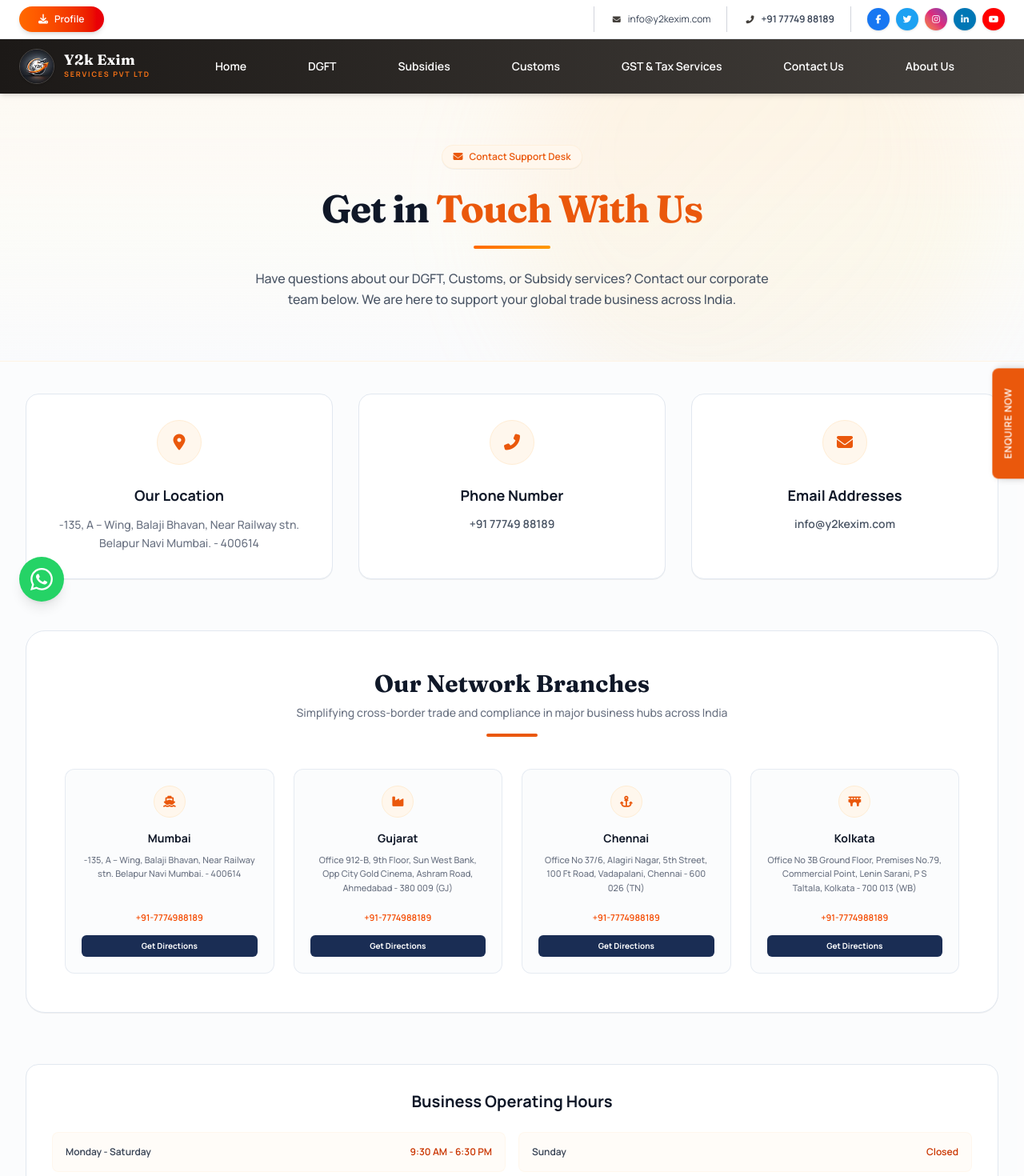
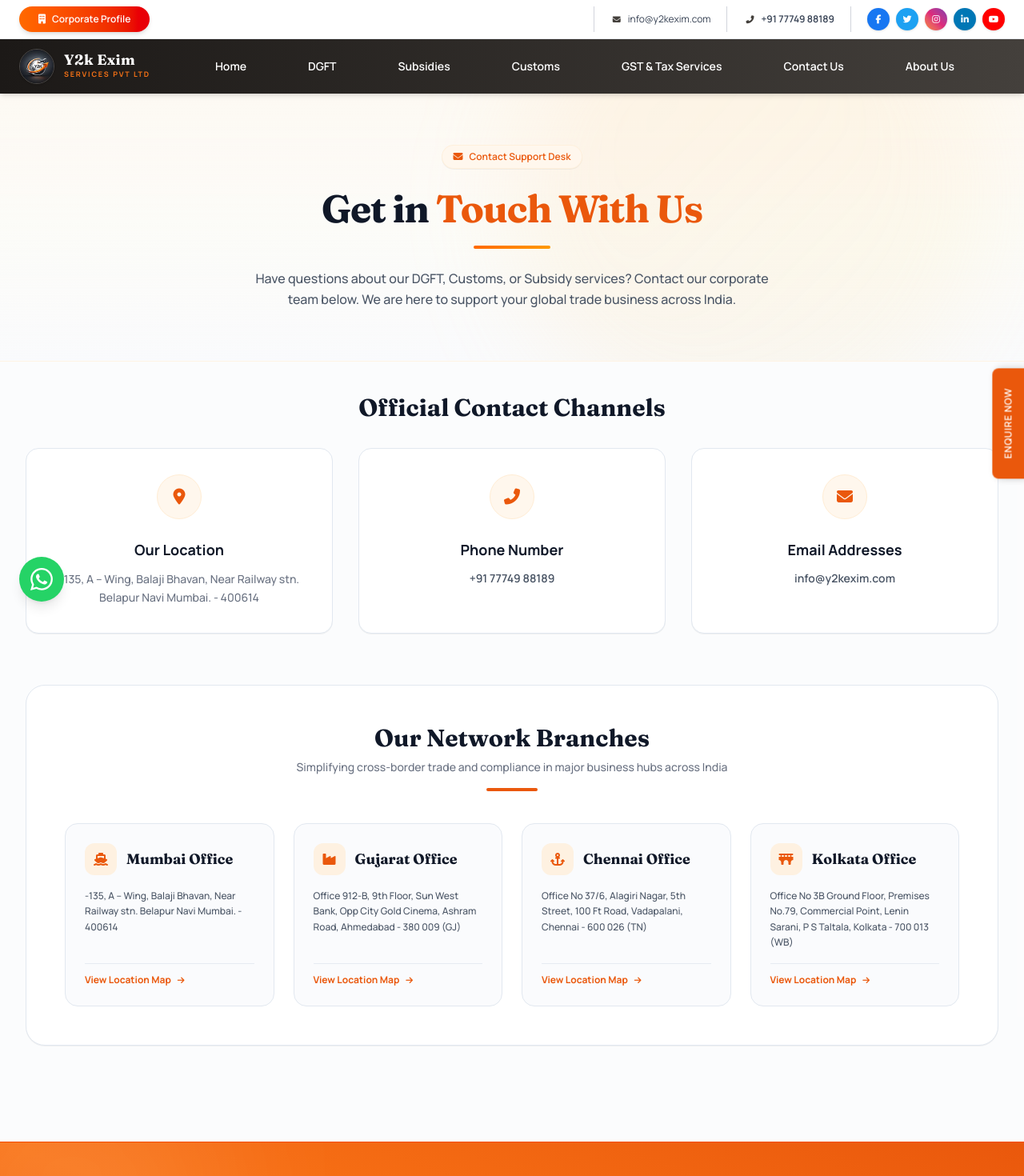
Before and after one commit to Sahilwagh03/Y2K-Exim, a Next.js app: page /contact-us in a window 1280 px wide. Shown: the top 1470 px of the page at 80% size. Built offline with nearby package versions, Linux system fonts and the light colour scheme.

Commit message:
feat: add new pages for taxation, contact, about, and consultancy services with site-wide metadata and schema markup.

```diff
--- a/app/Customs-House-Agent-Services/page.tsx
+++ b/app/Customs-House-Agent-Services/page.tsx
@@ -3,14 +3,14 @@
 import JsonLd from "@/components/JsonLd";
 
 export const metadata: Metadata = {
-  title: "Customs House Agent (CHA) Services & ICEGATE Clearance | Nhava Sheva, Mundra",
+  title: "Customs House Agent Services",
   description:
-    "Licensed Customs House Agent (CHA) services by Y2K Exim. Import-export customs clearance, ICEGATE filing, MOOWR duty deferral, AEO certification, AD Code registration, and port logistics in India.",
+    "Licensed Customs House Agent (CHA) services for import-export clearance, ICEGATE filing, MOOWR scheme, AEO certification, and logistics.",
   alternates: {
     canonical: "/Customs-House-Agent-Services",
   },
   openGraph: {
-    title: "Customs House Agent (CHA) Services & Compliance Hub | Y2K Exim",
+    title: "Customs House Agent Services | Y2K Exim",
     description:
       "Reliable customs clearing, freight logistics, ICEGATE filing, and AEO certification in Nhava Sheva, Mundra, Chennai, and PAN India.",
     url: "https://www.y2kexim.com/Customs-House-Agent-Services",
--- a/app/Taxation/page.tsx
+++ b/app/Taxation/page.tsx
@@ -3,14 +3,14 @@
 import JsonLd from "@/components/JsonLd";
 
 export const metadata: Metadata = {
-  title: "Corporate GST & Income Tax Advisory Services | CA Consultants India",
+  title: "Corporate Tax & GST Advisory",
   description:
-    "Comprehensive corporate tax and GST advisory services by Y2K Exim. GST registration, GSTR filing, refund claims, Income Tax audits, and indirect tax compliance across India.",
+    "Corporate tax and GST advisory services by Y2K Exim. GST registration, GSTR filing, tax audits, and indirect tax compliance across India.",
   alternates: {
     canonical: "/Taxation",
   },
   openGraph: {
-    title: "GST & Income Tax Services Hub | Y2K Exim",
+    title: "Corporate Tax & GST Advisory | Y2K Exim",
     description:
       "Expert Chartered Accountants and Tax Consultants for GST registration, return filing, tax audits, and corporate tax structuring in India.",
     url: "https://www.y2kexim.com/Taxation",
--- a/app/about-us/page.tsx
+++ b/app/about-us/page.tsx
@@ -3,14 +3,14 @@
 import JsonLd from "@/components/JsonLd";
 
 export const metadata: Metadata = {
-  title: "About Us | Premier EXIM, DGFT & Customs Consultancy Firm India",
+  title: "About Us | DGFT & Customs Experts",
   description:
-    "Learn about Y2K Exim Services Pvt Ltd. Over 28 years of excellence in DGFT licensing, Customs House Agent (CHA) clearance, GST, and Government Subsidies consultancy across India.",
+    "Learn about Y2K Exim Services Pvt Ltd. Over 28 years of excellence in DGFT licensing, Customs House Agent (CHA) clearance, and Subsidies in India.",
   alternates: {
     canonical: "/about-us",
   },
   openGraph: {
-    title: "About Us | Y2K Exim Services Pvt Ltd",
+    title: "About Us | Y2K Exim Services",
     description:
       "Over 28 years of trusted EXIM compliance, DGFT licensing, CHA clearance, and corporate subsidy advisory in India.",
     url: "https://www.y2kexim.com/about-us",
--- a/app/contact-us/page.tsx
+++ b/app/contact-us/page.tsx
@@ -3,14 +3,14 @@
 import JsonLd from "@/components/JsonLd";
 
 export const metadata: Metadata = {
-  title: "Contact Us | Y2K Exim Offices in Mumbai, Gujarat, Chennai & Kolkata",
+  title: "Contact Us | Branch Offices India",
   description:
-    "Get in touch with Y2K Exim Services Pvt Ltd. Connect with our corporate headquarters in Belapur Navi Mumbai or branch offices in Gujarat, Chennai, and Kolkata for DGFT, Customs (CHA), and Subsidy advisory.",
+    "Contact Y2K Exim Services Pvt Ltd. Offices in Navi Mumbai HQ, Gujarat, Chennai, and Kolkata for DGFT, Customs, GST, and Subsidy consultancy.",
   alternates: {
     canonical: "/contact-us",
   },
   openGraph: {
-    title: "Contact Us | Y2K Exim Services Pvt Ltd",
+    title: "Contact Us | Y2K Exim Services",
     description:
       "Corporate Headquarters in Belapur Navi Mumbai and branches in Ahmedabad, Chennai & Kolkata. Contact us for EXIM consultancy across India.",
     url: "https://www.y2kexim.com/contact-us",
--- a/app/dgft-consultants/page.tsx
+++ b/app/dgft-consultants/page.tsx
@@ -3,14 +3,14 @@
 import JsonLd from "@/components/JsonLd";
 
 export const metadata: Metadata = {
-  title: "DGFT Consultants & EXIM Licensing Directory | Advance Auth, EPCG, RoDTEP",
+  title: "DGFT Consultants & Licensing",
   description:
-    "Explore Y2K Exim's comprehensive DGFT consultancy database for Advance Authorisation, EPCG scheme, RoDTEP export incentives, Duty Drawback, and Star Export House certification in India.",
+    "Expert DGFT consultancy for Advance Authorisation, EPCG scheme, RoDTEP, Duty Drawback, and Star Export House certification across India.",
   alternates: {
     canonical: "/dgft-consultants",
   },
   openGraph: {
-    title: "DGFT Consultants & EXIM Licensing Directory | Y2K Exim",
+    title: "DGFT Consultants & Licensing | Y2K Exim",
     description:
       "Complete guide and service portal for DGFT licensing, EPCG schemes, Advance Authorisations, RoDTEP, and EXIM policy compliance.",
     url: "https://www.y2kexim.com/dgft-consultants",
--- a/app/industrial-subsidies/page.tsx
+++ b/app/industrial-subsidies/page.tsx
@@ -3,14 +3,14 @@
 import JsonLd from "@/components/JsonLd";
 
 export const metadata: Metadata = {
-  title: "Industrial & Agricultural Subsidies Advisory | Central & State Schemes India",
+  title: "Industrial Subsidies Advisory",
   description:
-    "Discover central and state government subsidy schemes for industrial units, food processing, logistics, and agriculture. Y2K Exim provides end-to-end subsidy filing and claim advisory in India.",
+    "Advisory for central and state government industrial subsidies, food processing incentives, capital grants, and interest subvention in India.",
   alternates: {
     canonical: "/industrial-subsidies",
   },
   openGraph: {
-    title: "Industrial & Agricultural Subsidies Directory | Y2K Exim",
+    title: "Industrial Subsidies Advisory | Y2K Exim",
     description:
       "Expert advisory for Central and State Government Industrial Subsidies, Ministry of Food Processing Industries (MOFPI), MoFPI, and state incentive schemes.",
     url: "https://www.y2kexim.com/industrial-subsidies",
--- a/app/layout.tsx
+++ b/app/layout.tsx
@@ -21,11 +21,11 @@
 export const metadata: Metadata = {
   metadataBase: new URL("https://www.y2kexim.com"),
   title: {
-    default: "Y2K Exim Services | Top DGFT Consultants, CA, Customs & Subsidies India",
+    default: "Y2K Exim Services | DGFT & Customs Consultants",
     template: "%s | Y2K Exim Services",
   },
   description:
-    "Y2K Exim Indenting and Services Pvt Ltd provides expert consultancy for DGFT EXIM licensing, Customs Clearance (CHA), Corporate Tax & GST, and Industrial Subsidies across India.",
+    "Y2K Exim Pvt Ltd provides expert consultancy for DGFT licensing, Customs Clearance (CHA), GST taxation, and Industrial Subsidies across India.",
   keywords: [
     "DGFT Consultants",
     "EXIM Licensing",
--- a/app/policy/page.tsx
+++ b/app/policy/page.tsx
@@ -3,14 +3,14 @@
 import JsonLd from "@/components/JsonLd";
 
 export const metadata: Metadata = {
-  title: "Privacy Policy | Y2K Exim Services Pvt Ltd",
+  title: "Privacy Policy",
   description:
-    "Privacy Policy for Y2K Exim Indenting and Services Pvt Ltd. Details on how we collect, store, protect, and handle commercial documentation and client information.",
+    "Privacy Policy for Y2K Exim Services Pvt Ltd. Learn how we safeguard and manage commercial documentation and client business information.",
   alternates: {
     canonical: "/policy",
   },
   openGraph: {
-    title: "Privacy Policy | Y2K Exim Services Pvt Ltd",
+    title: "Privacy Policy | Y2K Exim Services",
     description:
       "Our commitment to client data confidentiality, document security, and compliance with Indian commercial regulations.",
     url: "https://www.y2kexim.com/policy",
--- a/components/About.tsx
+++ b/components/About.tsx
@@ -54,9 +54,9 @@
                     <i className={`${stat.icon} text-kc-orange text-xl`}></i>
                   </div>
                   <div>
-                    <h4 className="font-bold text-gray-800 text-xl leading-tight">
+                    <h3 className="font-bold text-gray-800 text-xl leading-tight">
                       {stat.title}
-                    </h4>
+                    </h3>
                     <p className="text-gray-500 text-xs mt-0.5">
                       {stat.desc}
                     </p>
--- a/components/Header.tsx
+++ b/components/Header.tsx
@@ -8,13 +8,12 @@
           {/* Profile (left slot, replaces the logo in this top header bar) */}
           <div className="flex items-center flex-shrink-0">
             <a
-              href="/files/y2k-exim-group.pdf"
-              target="_blank"
-              rel="noopener noreferrer"
+              href="/about-us"
+              aria-label="View Y2K Exim Corporate Profile"
               className="flex items-center justify-center gap-2 px-6 py-2 bg-gradient-to-r from-orange-500 to-red-600 text-white font-semibold text-xs rounded-full shadow-md hover:scale-105 transition-all duration-200"
             >
-              <i className="fas fa-download"></i>
-              <span>Profile</span>
+              <i className="fas fa-building"></i>
+              <span>Corporate Profile</span>
             </a>
           </div>
 
--- a/components/pages/AboutUsClient.tsx
+++ b/components/pages/AboutUsClient.tsx
@@ -162,7 +162,7 @@
                     <div className="absolute inset-0 bg-gradient-to-t from-slate-950 via-slate-900/10 to-transparent pointer-events-none"></div>
                     <div className="absolute bottom-6 left-6 text-white z-10">
                       <div className="text-xs text-orange-400 font-bold tracking-widest uppercase mb-1">{member.role}</div>
-                      <h4 className="text-lg font-bold">{member.name}</h4>
+                      <div className="text-lg font-bold">{member.name}</div>
                     </div>
                   </div>
 
--- a/components/pages/ContactUsClient.tsx
+++ b/components/pages/ContactUsClient.tsx
@@ -67,8 +67,12 @@
       {/* Main Content Info Cards */}
       <main className="max-w-360 mx-auto w-full px-4 md:px-8 py-10 space-y-16">
 
-        {/* Top 3 Info Cards */}
-        <section className="grid grid-cols-1 md:grid-cols-3 gap-8">
+        {/* Section 1: Quick Contact Channels */}
+        <section>
+          <h2 className="text-2xl md:text-3xl font-extrabold font-display text-gray-900 text-center mb-8">
+            Official Contact Channels
+          </h2>
+          <div className="grid grid-cols-1 md:grid-cols-3 gap-8">
             {/* Card 1 - Address */}
             <div className="bg-white rounded-2xl p-8 text-center border border-slate-200 shadow-2xs hover:-translate-y-1 transition duration-200">
               <div className="w-14 h-14 rounded-full bg-orange-50 border border-orange-100 flex items-center justify-center mx-auto mb-6 text-kc-orange">
@@ -105,6 +109,7 @@
                 </a>
               </div>
             </div>
+          </div>
         </section>
 
         {/* Branches Grid Section */}
@@ -119,62 +124,31 @@
             <div className="w-16 h-1 bg-kc-orange mx-auto mt-4 rounded-full"></div>
           </div>
 
-          <div className="grid grid-cols-1 sm:grid-cols-2 lg:grid-cols-4 gap-6">
-            {branches.map((branch, idx) => (
-              <div
-                key={idx}
-                className="bg-slate-50/50 rounded-xl border border-slate-200/80 p-5 flex flex-col justify-between hover:border-orange-200/70 hover:shadow-xs transition duration-200"
-              >
+          <div className="grid grid-cols-1 md:grid-cols-2 lg:grid-cols-4 gap-6">
+            {branches.map((b, i) => (
+              <div key={i} className="bg-slate-50/70 rounded-2xl p-6 border border-slate-200 flex flex-col justify-between hover:bg-white hover:shadow-md transition duration-200">
                 <div>
-                  <div className="w-10 h-10 rounded-full bg-orange-50 border border-orange-100 flex items-center justify-center mx-auto mb-4 text-kc-orange">
-                    <i className={`${branch.icon} text-sm`}></i>
+                  <div className="flex items-center gap-3 mb-4">
+                    <div className="w-10 h-10 rounded-xl bg-orange-100/70 text-kc-orange flex items-center justify-center font-bold">
+                      <i className={`${b.icon} text-base`}></i>
                     </div>
-                  <h3 className="text-sm font-bold text-gray-900 text-center mb-2">{branch.city}</h3>
-                  <p className="text-gray-500 text-[11px] leading-relaxed text-center mb-3 font-medium">
-                    {branch.address}
+                    <h3 className="text-lg font-bold text-gray-900 font-display">{b.city} Office</h3>
+                  </div>
+                  <p className="text-gray-600 text-xs leading-relaxed mb-4 font-medium">
+                    {b.address}
                   </p>
                 </div>
-
-                <div className="space-y-3 mt-2">
-                  <div className="text-center flex flex-col gap-0.5">
-                    {branch.phones.map((phone, pIdx) => (
                 <a
-                        key={pIdx}
-                        href={`tel:${phone.replace(/\s+/g, "")}`}
-                        className="text-[11px] font-semibold text-orange-600 hover:text-orange-700 transition"
-                      >
-                        {phone}
-                      </a>
-                    ))}
-                  </div>
-                  <div className="text-center">
-                    <a
-                      href={branch.mapLink}
+                  href={b.mapLink}
                   target="_blank"
                   rel="noopener noreferrer"
-                      className="inline-block w-full text-center bg-[#1a2d54] text-white text-[10px] font-bold px-3 py-1.5 rounded-md hover:bg-kc-orange hover:shadow-2xs transition-all"
+                  className="inline-flex items-center gap-2 text-xs font-bold text-kc-orange hover:underline pt-3 border-t border-slate-200/80"
                 >
-                      Get Directions
+                  <span>View Location Map</span>
+                  <i className="fas fa-arrow-right text-[10px]"></i>
                 </a>
               </div>
-                </div>
-              </div>
             ))}
-          </div>
-        </section>
-
-        {/* Business Hours */}
-        <section className="bg-white rounded-2xl border border-slate-200 p-8 shadow-2xs ">
-          <h3 className="text-xl font-bold text-gray-900 mb-6 text-center">Business Operating Hours</h3>
-          <div className="grid grid-cols-1 md:grid-cols-2 gap-4">
-            <div className="p-4 rounded-lg bg-orange-50/40 border border-orange-100/30 flex justify-between items-center text-xs font-semibold text-gray-700">
-              <span>Monday - Saturday</span>
-              <span className="text-orange-700">9:30 AM - 6:30 PM</span>
-            </div>
-            <div className="p-4 rounded-lg bg-orange-50/40 border border-orange-100/30 flex justify-between items-center text-xs font-semibold text-gray-700">
-              <span>Sunday</span>
-              <span className="text-orange-700">Closed</span>
-            </div>
           </div>
         </section>
 
```
Lines whose indentation alone changed are shown as unchanged.
